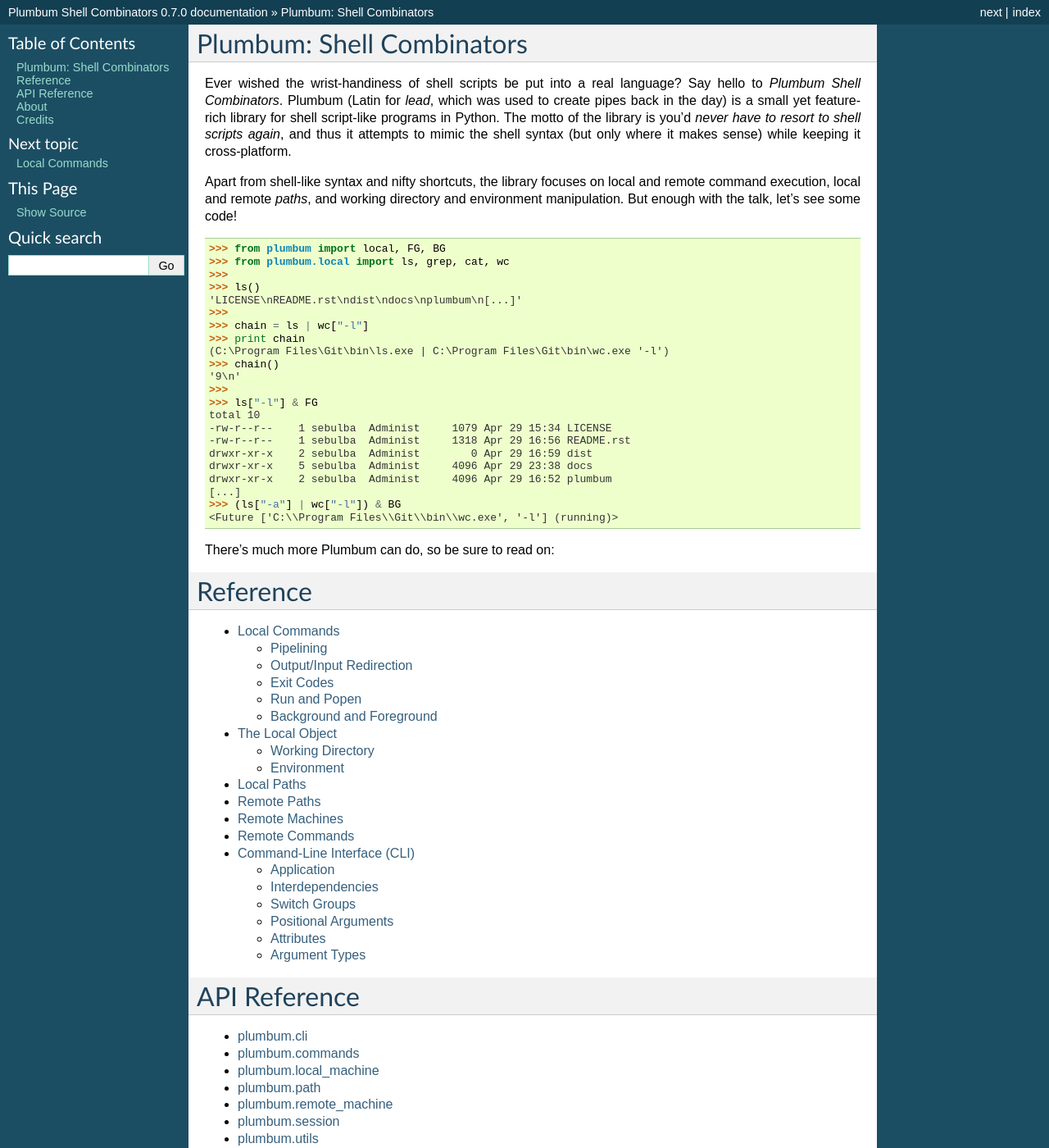
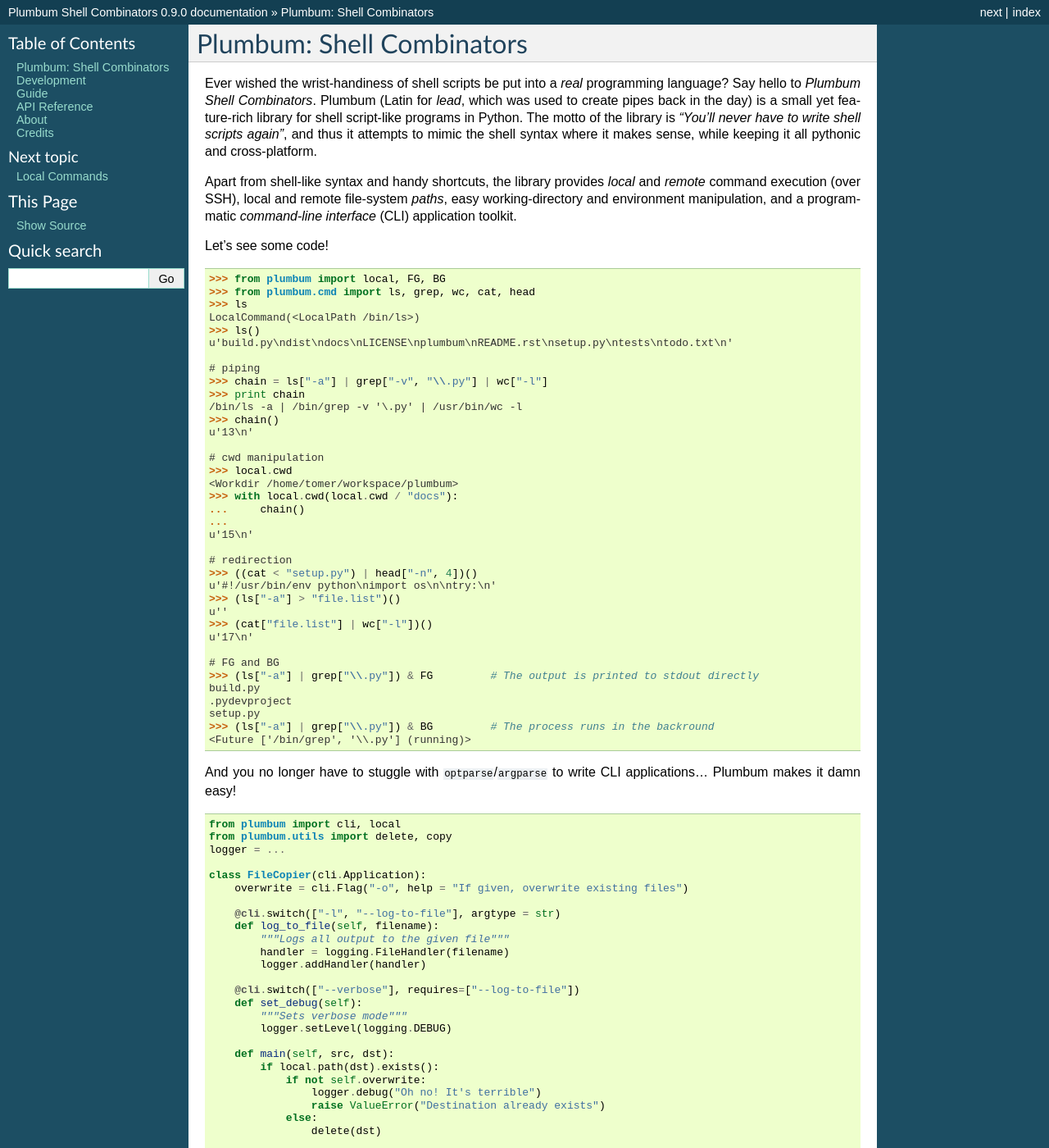
Before and after one commit to tomerfiliba/plumbum, a Sphinx documentation site: the page built from docs/index.rst, in a window 1280 px wide and 1400 px high. Shown: the whole window at 82% size. Built offline with Sphinx 7.4.7, drawn with Linux system fonts in a browser that asks for light colours; some of the changed text lies outside the part shown.

Commit message:
new index

```diff
--- /dev/null
+++ b/docs/copier.py
@@ -0,0 +1,34 @@
+from plumbum import cli, local
+from plumbum.utils import delete, copy
+import logging
+
+logger = logging.getLogger("FileCopier")
+
+class FileCopier(cli.Application):
+    overwrite = cli.Flag("-o", help = "If given, overwrite existing files")
+
+    @cli.switch(["-l", "--log-to-file"], argtype = str)
+    def log_to_file(self, filename):
+        """logs all output to the given file"""
+        handler = logging.FileHandler(filename)
+        logger.addHandler(handler)
+
+    @cli.switch(["--verbose"], requires=["--log-to-file"])
+    def set_debug(self):
+        """Sets verbose mode"""
+        logger.setLevel(logging.DEBUG)
+
+    def main(self, src, dst):
+        if local.path(dst).exists():
+            if not self.overwrite:
+                logger.debug("Oh no! It's terrible")
+                raise ValueError("Destination already exists")
+            else:
+                delete(dst)
+
+        logger.debug("I'm going to copy %s to %s", src, dst)
+        copy(src, dst)
+        logger.debug("Great success")
+
+if __name__ == "__main__":
+    FileCopier.run()
--- a/docs/index.rst
+++ b/docs/index.rst
@@ -1,43 +1,108 @@
 Plumbum: Shell Combinators
 ==========================
 
-Ever wished the wrist-handiness of shell scripts be put into a real language? Say hello to
-*Plumbum Shell Combinators*. Plumbum (Latin for *lead*, which was used to create pipes back
-in the day) is a small yet feature-rich library for shell script-like programs in Python.
-The motto of the library is you'd *never have to resort to shell scripts again*, and thus it
-attempts to mimic the shell syntax (but only where it makes sense) while keeping it cross-platform.
+Ever wished the wrist-handiness of shell scripts be put into a *real* programming language?
+Say hello to *Plumbum Shell Combinators*. Plumbum (Latin for *lead*, which was used to create
+pipes back in the day) is a small yet feature-rich library for shell script-like programs in Python.
+The motto of the library is *"You'll never have to write shell scripts again"*, and thus it
+attempts to mimic the shell syntax where it makes sense, while keeping it all pythonic and
+cross-platform.
 
-Apart from shell-like syntax and nifty shortcuts, the library focuses on local and
-remote command execution, local and remote *paths*, and working directory and environment
-manipulation. But enough with the talk, let's see some code! ::
+Apart from shell-like syntax and handy shortcuts, the library provides *local* and *remote*
+command execution (over SSH), local and remote file-system *paths*, easy working-directory and
+environment manipulation, and a programmatic *command-line interface* (CLI) application toolkit.
+
+Let's see some code! ::
 
     >>> from plumbum import local, FG, BG
-    >>> from plumbum.local import ls, grep, cat, wc
-    >>>
+    >>> from plumbum.cmd import ls, grep, wc, cat, head
+    >>> ls
+    LocalCommand(<LocalPath /bin/ls>)
     >>> ls()
-    'LICENSE\nREADME.rst\ndist\ndocs\nplumbum\n[...]'
-    >>>
-    >>> chain = ls | wc["-l"]
+    u'build.py\ndist\ndocs\nLICENSE\nplumbum\nREADME.rst\nsetup.py\ntests\ntodo.txt\n'
+
+    # piping
+    >>> chain = ls["-a"] | grep["-v", "\\.py"] | wc["-l"]
     >>> print chain
-    (C:\Program Files\Git\bin\ls.exe | C:\Program Files\Git\bin\wc.exe '-l')
+    /bin/ls -a | /bin/grep -v '\.py' | /usr/bin/wc -l
     >>> chain()
-    '9\n'
-    >>>
-    >>> ls["-l"] & FG
-    total 10
-    -rw-r--r--    1 sebulba  Administ     1079 Apr 29 15:34 LICENSE
-    -rw-r--r--    1 sebulba  Administ     1318 Apr 29 16:56 README.rst
-    drwxr-xr-x    2 sebulba  Administ        0 Apr 29 16:59 dist
-    drwxr-xr-x    5 sebulba  Administ     4096 Apr 29 23:38 docs
-    drwxr-xr-x    2 sebulba  Administ     4096 Apr 29 16:52 plumbum
-    [...]
-    >>> (ls["-a"] | wc["-l"]) & BG
-    <Future ['C:\\Program Files\\Git\\bin\\wc.exe', '-l'] (running)>
+    u'13\n'
 
-There's much more Plumbum can do, so be sure to read on:
+    # cwd manipulation
+    >>> local.cwd
+    <Workdir /home/tomer/workspace/plumbum>
+    >>> with local.cwd(local.cwd / "docs"):
+    ...     chain()
+    ...
+    u'15\n'
 
-Reference
-=========
+    # redirection
+    >>> ((cat < "setup.py") | head["-n", 4])()
+    u'#!/usr/bin/env python\nimport os\n\ntry:\n'
+    >>> (ls["-a"] > "file.list")()
+    u''
+    >>> (cat["file.list"] | wc["-l"])()
+    u'17\n'
+
+    # FG and BG
+    >>> (ls["-a"] | grep["\\.py"]) & FG         # The output is printed to stdout directly
+    build.py
+    .pydevproject
+    setup.py
+    >>> (ls["-a"] | grep["\\.py"]) & BG         # The process runs in the backround
+    <Future ['/bin/grep', '\\.py'] (running)>
+
+And you no longer have to stuggle with ``optparse``/``argparse`` to write CLI applications...
+Plumbum makes it damn easy! ::
+
+    from plumbum import cli, local
+    from plumbum.utils import delete, copy
+    logger = ...
+
+    class FileCopier(cli.Application):
+        overwrite = cli.Flag("-o", help = "If given, overwrite existing files")
+
+        @cli.switch(["-l", "--log-to-file"], argtype = str)
+        def log_to_file(self, filename):
+            """Logs all output to the given file"""
+            handler = logging.FileHandler(filename)
+            logger.addHandler(handler)
+
+        @cli.switch(["--verbose"], requires=["--log-to-file"])
+        def set_debug(self):
+            """Sets verbose mode"""
+            logger.setLevel(logging.DEBUG)
+
+        def main(self, src, dst):
+            if local.path(dst).exists():
+                if not self.overwrite:
+                    logger.debug("Oh no! It's terrible")
+                    raise ValueError("Destination already exists")
+                else:
+                    delete(dst)
+
+            logger.debug("I'm going to copy %s to %s", src, dst)
+            copy(src, dst)
+            logger.debug("Great success")
+
+    if __name__ == "__main__":
+        FileCopier.run()
+
+
+Development
+===========
+The library is developed on `github <https://github.com/tomerfiliba/plumbum>`_, using
+its lovely `issue tracker <https://github.com/tomerfiliba/plumbum/issues>`_; if you encounter
+a problem with the library, please open an issue.
+
+You can **download** the library from `PyPI <http://pypi.python.org/pypi/plumbum>`_, or
+``easy-install``/``pip install`` it directly.
+
+The library is released under the `MIT license
+<https://github.com/tomerfiliba/plumbum/blob/master/LICENSE>`_.
+
+Guide
+=====
 .. toctree::
    :maxdepth: 2
 
--- a/plumbum/version.py
+++ b/plumbum/version.py
@@ -1,3 +1,3 @@
-version = (0, 7, 0)
-version_string = "0.7.0"
-release_date = "2012.06.01"
+version = (0, 9, 0)
+version_string = "0.9.0"
+release_date = "2012.05.12"
--- a/todo.txt
+++ b/todo.txt
@@ -1,5 +1,4 @@
 * tests
     * cli (finish)
 * docs
-    * docstrings
     * tutorial
```
Also changed, not shown: 2 other files.
